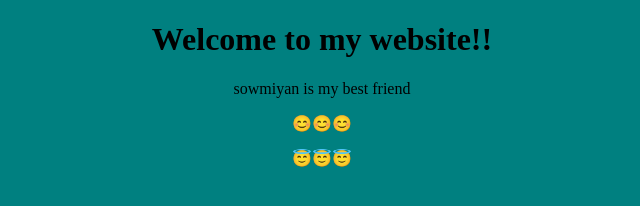
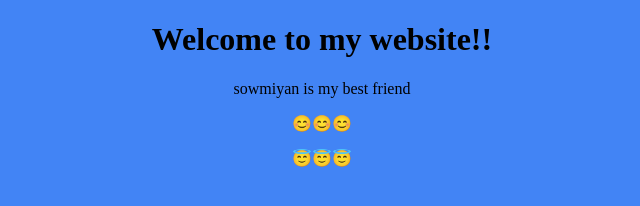
Before and after one commit to Deepan426/deepan, a plain HTML site: page index.html in a window 1280 px wide. Shown: the whole page, without its empty margins (318-958 px from the left). Drawn offline with Linux system fonts and the light colour scheme.

Commit message:
background color #4284f5

```diff
--- a/css/main.css
+++ b/css/main.css
@@ -1,4 +1,4 @@
 body
 {
-  background-color: teal;
+  background-color:#4284f5 ;
 }
```
